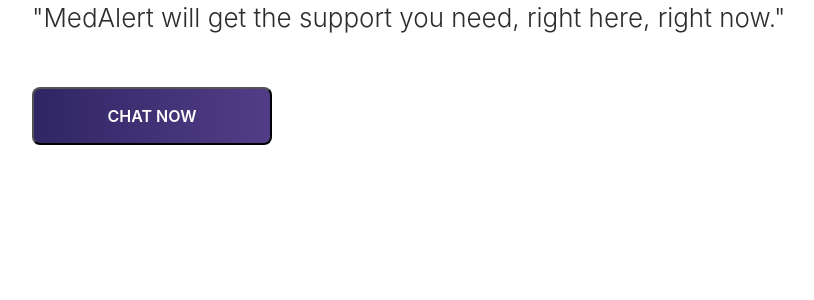
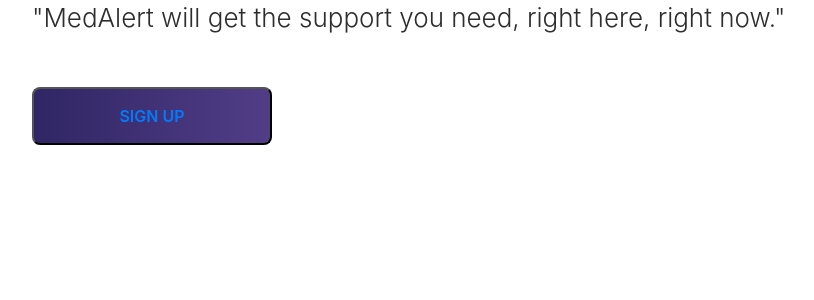
Before and after one commit to aryavardhanjain/DSN2099, a Django app: page / in a window 1280 px wide. Shown: the part 337-637 px from the top of the page, without its empty margins (28-842 px from the left). Run offline with Django 4.2, Linux system fonts and the light colour scheme; some libraries are stand-ins or nearby versions.

Commit message:
Update index.html

```diff
--- a/chatbot/medalert/templates/medalert/index.html
+++ b/chatbot/medalert/templates/medalert/index.html
@@ -6,7 +6,7 @@
         "MedAlert will get the support you need, right here, right now."
     </div>
     <div class="home-actions">
-        <button class="chat-button">CHAT NOW</button>
+        <button class="chat-button"><a class="link" href="{% url 'register' %}">SIGN UP</a></button>
     </div>
 
 {% endblock %}
```
